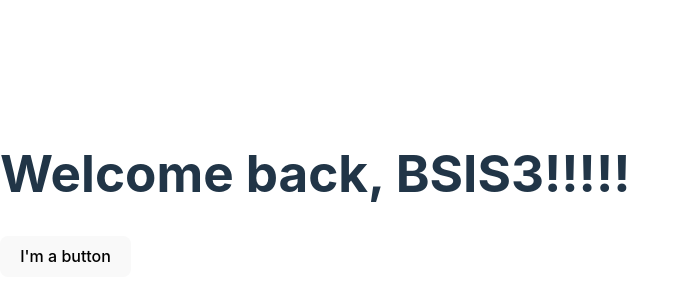
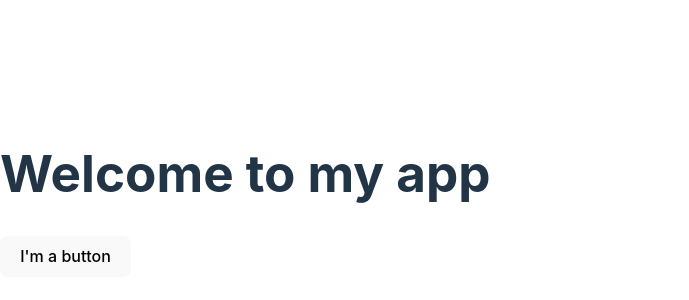
Before and after one commit to TelTrekker/appdev1, a React (Vite) app in the folder react-quickstart/: page / in a window 1280 px wide. Shown: the part 206-506 px from the top of the page, without its empty margins (0-689 px from the left). Built offline with nearby package versions, Linux system fonts and the light colour scheme.

Commit message:
I'm done completing the section on creating and nesting components

```diff
--- a/react-quickstart/src/App.jsx
+++ b/react-quickstart/src/App.jsx
@@ -8,7 +8,7 @@ function App() {
 
   return (
     <>
-      <h1>Welcome back, BSIS3!!!!!</h1>
+      <h1>Welcome to my app</h1>
       <MyButton />
     </>
   )
```
